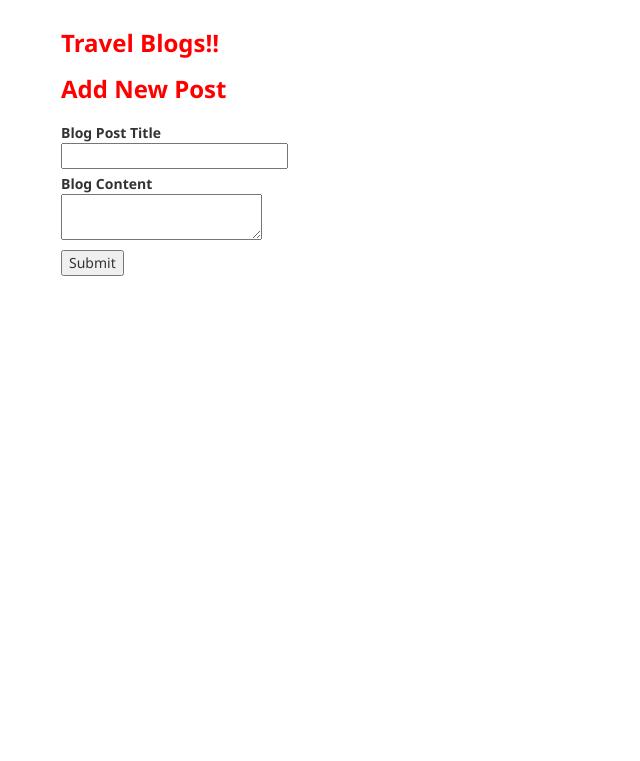
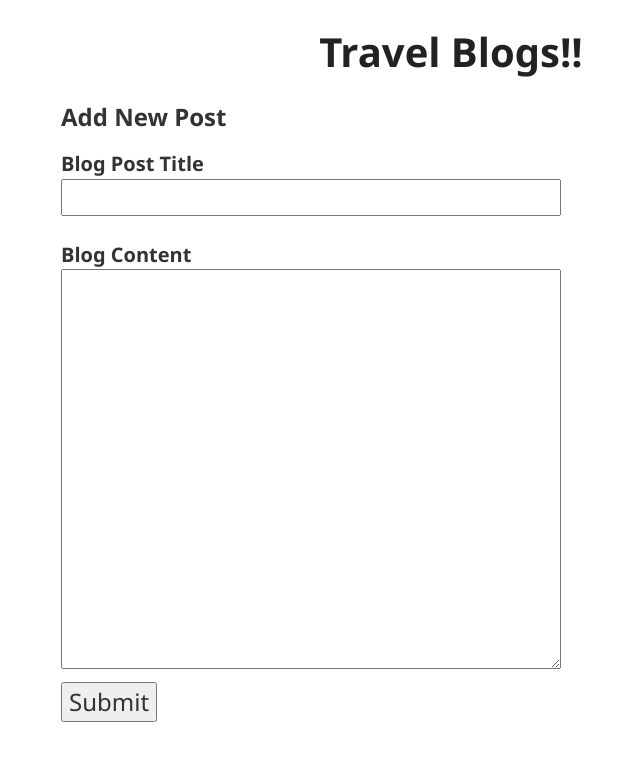
Before and after one commit to Cubittz/blog, a Python web app: template templates/newpost.html in a window 1280 px wide. Shown: the top 761 px of the page, without its empty margins (189-829 px from the left). Run offline with Jinja, Linux system fonts and the light colour scheme; the template is opened without the code that fills it, so the values that code supplies are empty; some libraries are stand-ins or nearby versions.

Commit message:
Finish styling

```diff
--- a/css/main.css
+++ b/css/main.css
@@ -7,12 +7,62 @@ body {
     padding: 10px;
     color: #333333;
 }
-h1 {
-    font-size: 24px;
+h2 {
+    font-size:24px;
     font-weight: bold;
     margin-bottom: 20px;
-    color: red;
 }
 .error {
     color: red;
 }
+label {
+    display: block;
+    font-size: 20px;
+}
+label + label {
+    margin-top: 20px;
+}
+input[type=text] {
+    width: 500px;
+    font-size: 20px;
+    padding: 2px;
+    font-family: monospace;
+}
+textarea {
+    width: 500px;
+    height: 400px;
+    font-size: 17px;
+    font-family: monospace;
+}
+input[type=submit] {
+    font-size: 24px;
+}
+.main-title {
+    display: block;
+    color: #222;
+    font-size: 40px;
+    font-weight: bold;
+    text-align: center;
+    margin-bottom: 30px;
+    text-decoration: none;
+}
+.post + .post {
+    margin-top: 15px;
+}
+.post-heading {
+    position: relative;
+    border-bottom: 3px solid #666666;
+}
+.post-title {
+    font-size: 24px;
+    font-weight: bold;
+}
+.post-date {
+    position: absolute;
+    right: 0;
+    bottom: 0;
+    color: #999999;
+}
+.post-content {
+    margin-top: 5px;
+}
--- a/main.py
+++ b/main.py
@@ -74,6 +74,6 @@ class NewPage(Handler):
             self.render("newpost.html", subject = subject, content = content, error = error)
 
 app = webapp2.WSGIApplication([('/', MainPage),
-                                ('/New', NewPage),
+                                ('/newpost', NewPage),
                                 ('/([0-9]+)', PostPage)]
                                 , debug = True)
--- a/templates/base.html
+++ b/templates/base.html
@@ -12,7 +12,9 @@
     </head>
     <body>
         <h1>
+            <a href="/" class="main-title">
             Travel Blogs!!
+            </a>
         </h1>
         {% block content %}
 
--- a/templates/blogentry.html
+++ b/templates/blogentry.html
@@ -1,4 +1,4 @@
 {% extends "base.html" %}
 {% block content %}
-<h1>{{ post.render() | safe }}</h1>
+<h2>{{ post.render() | safe }}</h2>
 {% endblock %}
--- a/templates/index.html
+++ b/templates/index.html
@@ -1,7 +1,6 @@
 {% extends "base.html" %}
 {% block content %}
-<h1>Yay!</h1>
-<a href="/New">New Blog Post</a>
+<a href="/newpost">New Blog Post</a>
     {% for p in posts %}
         {{ p.render() | safe }}
         <br><br>
--- a/templates/newpost.html
+++ b/templates/newpost.html
@@ -1,6 +1,6 @@
 {% extends "base.html" %}
 {% block content %}
-<h1>Add New Post</h1>
+<h2>Add New Post</h2>
 <form method="post">
     <label>
         <div>Blog Post Title</div>
```
Also changed, not shown: 1 other file.
